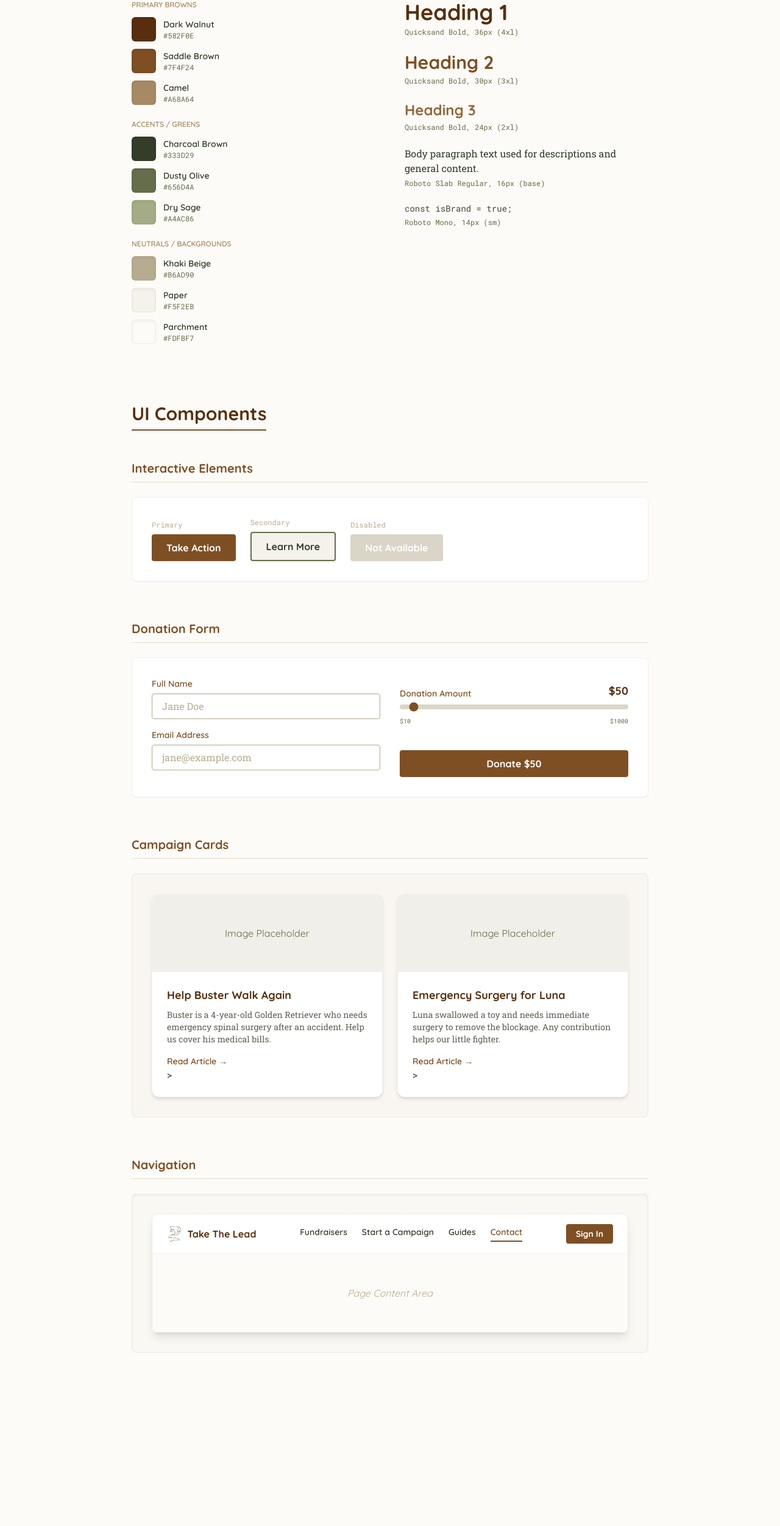
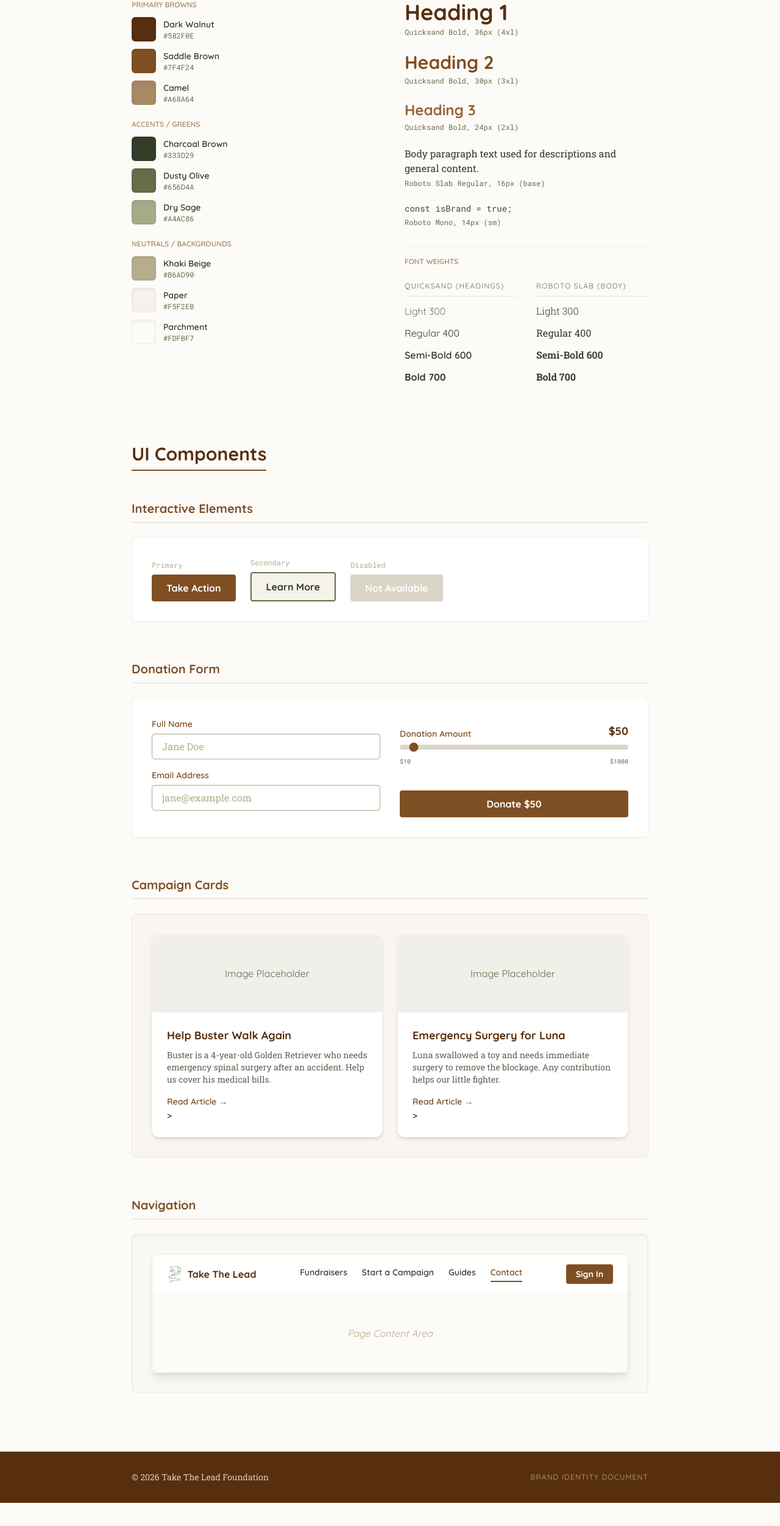
Before and after one commit to hirrrooo/ttl-mockup, a SvelteKit app: page / in a window 1280 px wide. Shown: the part 528-3030 px from the top of the page at 61% size. Before the commit the page ends 2842 px from the top, so only its background shows below. Built offline with nearby package versions, Linux system fonts and the light colour scheme.

Commit message:
feat: add typography font weights section and branded footer

```diff
--- /dev/null
+++ b/src/lib/components/FontWeights.svelte
@@ -0,0 +1,27 @@
+<script lang="ts">
+  // Display available font weights
+</script>
+
+<div class="space-y-6 pt-4 mt-8 border-t border-khaki-beige/20">
+  <h4 class="font-sans text-xs font-semibold text-camel uppercase mb-4">Font Weights</h4>
+
+  <div class="grid grid-cols-1 md:grid-cols-2 gap-8">
+    <!-- Quicksand (Sans) -->
+    <div class="space-y-3">
+      <p class="font-sans text-xs text-dusty-olive uppercase tracking-widest border-b border-khaki-beige/30 pb-2">Quicksand (Headings)</p>
+      <p class="font-sans font-light text-charcoal-brown text-base">Light 300</p>
+      <p class="font-sans font-normal text-charcoal-brown text-base">Regular 400</p>
+      <p class="font-sans font-semibold text-charcoal-brown text-base">Semi-Bold 600</p>
+      <p class="font-sans font-bold text-charcoal-brown text-base">Bold 700</p>
+    </div>
+
+    <!-- Roboto Slab (Serif) -->
+    <div class="space-y-3">
+      <p class="font-sans text-xs text-dusty-olive uppercase tracking-widest border-b border-khaki-beige/30 pb-2">Roboto Slab (Body)</p>
+      <p class="font-serif font-light text-charcoal-brown text-base">Light 300</p>
+      <p class="font-serif font-normal text-charcoal-brown text-base">Regular 400</p>
+      <p class="font-serif font-semibold text-charcoal-brown text-base">Semi-Bold 600</p>
+      <p class="font-serif font-bold text-charcoal-brown text-base">Bold 700</p>
+    </div>
+  </div>
+</div>
--- a/src/routes/+page.svelte
+++ b/src/routes/+page.svelte
@@ -1,6 +1,7 @@
 <script lang="ts">
   import ColorSwatch from '$lib/components/ColorSwatch.svelte';
   import TypographyScale from '$lib/components/TypographyScale.svelte';
+  import FontWeights from '$lib/components/FontWeights.svelte';
   import Button from '$lib/components/ui/Button.svelte';
   import Input from '$lib/components/ui/Input.svelte';
   import Card from '$lib/components/ui/Card.svelte';
@@ -71,6 +72,7 @@
         <div>
           <h3 class="text-sm font-sans font-bold uppercase tracking-wider text-dusty-olive mb-6 border-b border-khaki-beige/30 pb-2">Typography</h3>
           <TypographyScale />
+          <FontWeights />
         </div>
       </div>
     </section>
@@ -150,4 +152,13 @@
     </section>
 
   </main>
+
+  <!-- Footer -->
+  <footer class="bg-dark-walnut text-paper py-8 mt-24 text-center">
+    <div class="max-w-4xl mx-auto px-6 flex flex-col md:flex-row justify-between items-center gap-4">
+      <p class="font-serif text-sm opacity-80">&copy; 2026 Take The Lead Foundation</p>
+      <p class="font-sans text-xs uppercase tracking-widest text-khaki-beige">Brand Identity Document</p>
+    </div>
+  </footer>
+
 </div>
```
